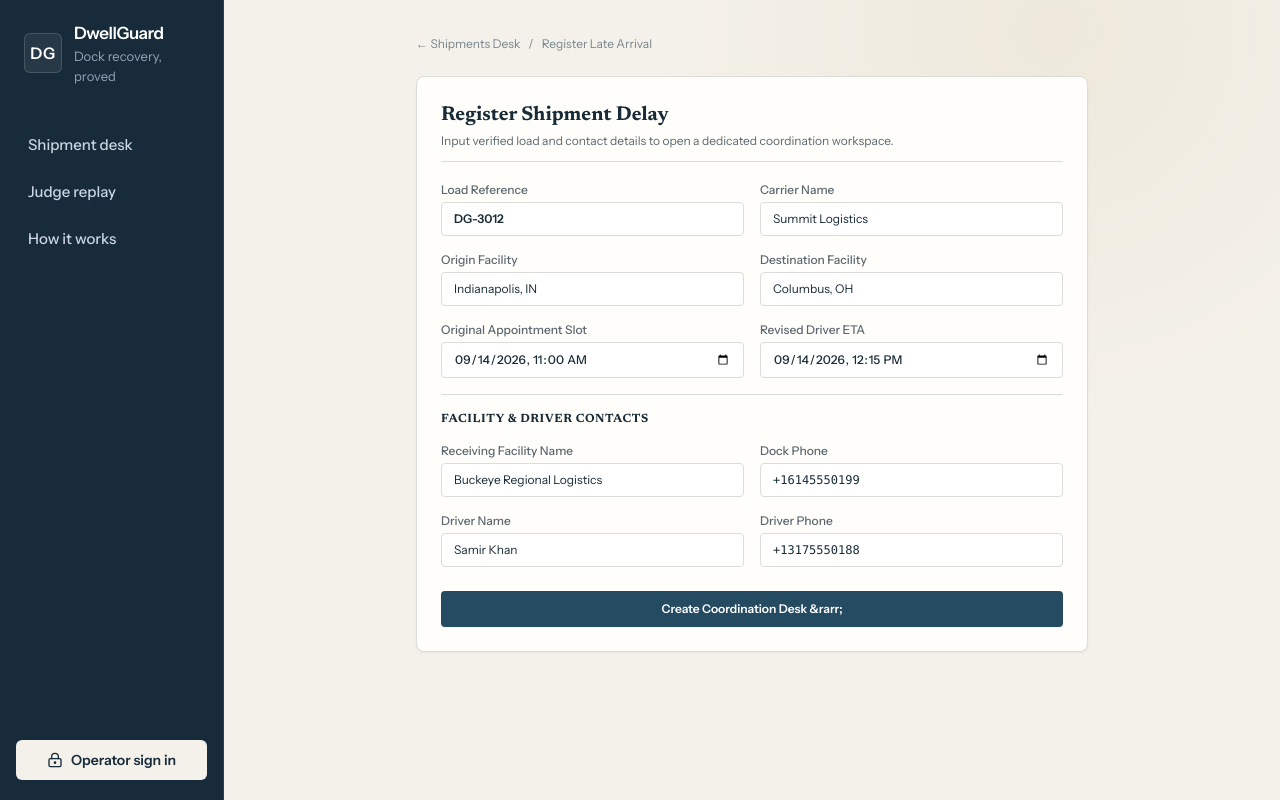
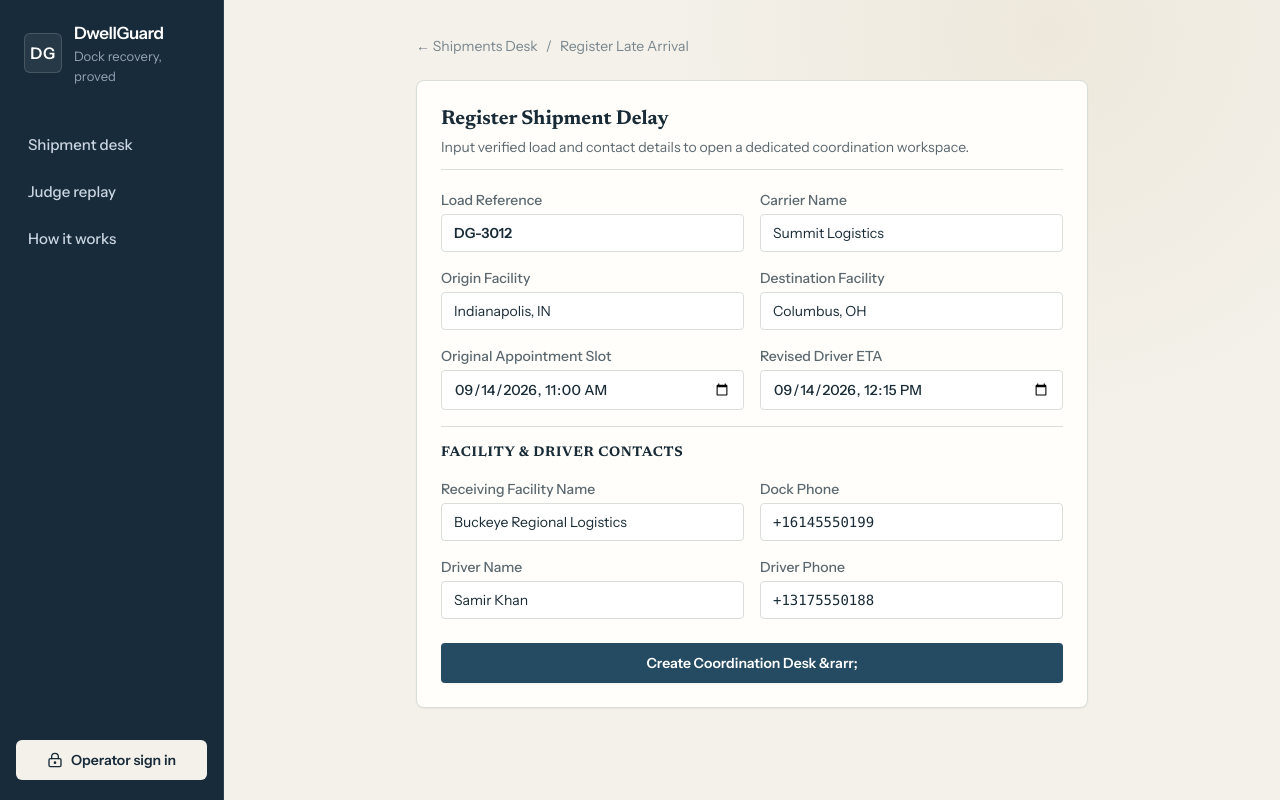
Before and after one commit to Syedsaadhhh/DwellGuard-AI, a Next.js app: page /incidents/new in a window 1280 px wide. Built offline with nearby package versions, Linux system fonts and the light colour scheme; no server answers.

Commit message:
style: improve core screen readability

```diff
--- a/src/app/incidents/new/page.tsx
+++ b/src/app/incidents/new/page.tsx
@@ -55,7 +55,7 @@ export default function NewIncidentPage() {
 
   return (
     <div className="max-w-2xl mx-auto space-y-6">
-      <div className="flex items-center space-x-2 text-xs text-ink-muted">
+      <div className="flex items-center space-x-2 text-sm text-ink-muted">
         <Link href="/" className="hover:text-ink-primary">&larr; Shipments Desk</Link>
         <span>/</span>
         <span>Register Late Arrival</span>
@@ -64,12 +64,12 @@ export default function NewIncidentPage() {
       <div className="bg-canvas-paper border border-edge rounded-lg p-6 shadow-sm space-y-5">
         <div className="border-b border-edge pb-3">
           <h1 className="text-xl font-bold text-ink-primary">Register Shipment Delay</h1>
-          <p className="text-xs text-ink-secondary mt-1">
+          <p className="text-sm text-ink-secondary mt-1">
             Input verified load and contact details to open a dedicated coordination workspace.
           </p>
         </div>
 
-        <form onSubmit={handleSubmit} className="space-y-4 text-xs">
+        <form onSubmit={handleSubmit} className="space-y-4 text-sm">
           <div className="grid grid-cols-2 gap-4">
             <div>
               <label className="block text-ink-secondary font-medium mb-1">Load Reference</label>
@@ -143,7 +143,7 @@ export default function NewIncidentPage() {
           </div>
 
           <div className="border-t border-edge pt-4 space-y-4">
-            <h2 className="text-xs font-bold uppercase tracking-wider text-ink-primary">
+            <h2 className="text-sm font-bold uppercase tracking-wider text-ink-primary">
               Facility &amp; Driver Contacts
             </h2>
 
@@ -200,7 +200,7 @@ export default function NewIncidentPage() {
             <button
               type="submit"
               disabled={loading}
-              className="w-full py-2.5 px-4 rounded bg-action-primary text-white font-semibold text-xs hover:bg-action-hover transition-colors shadow-sm disabled:opacity-50"
+              className="w-full py-2.5 px-4 rounded bg-action-primary text-white font-semibold text-sm hover:bg-action-hover transition-colors shadow-sm disabled:opacity-50"
             >
               {loading ? "Registering..." : "Create Coordination Desk &rarr;"}
             </button>
```
